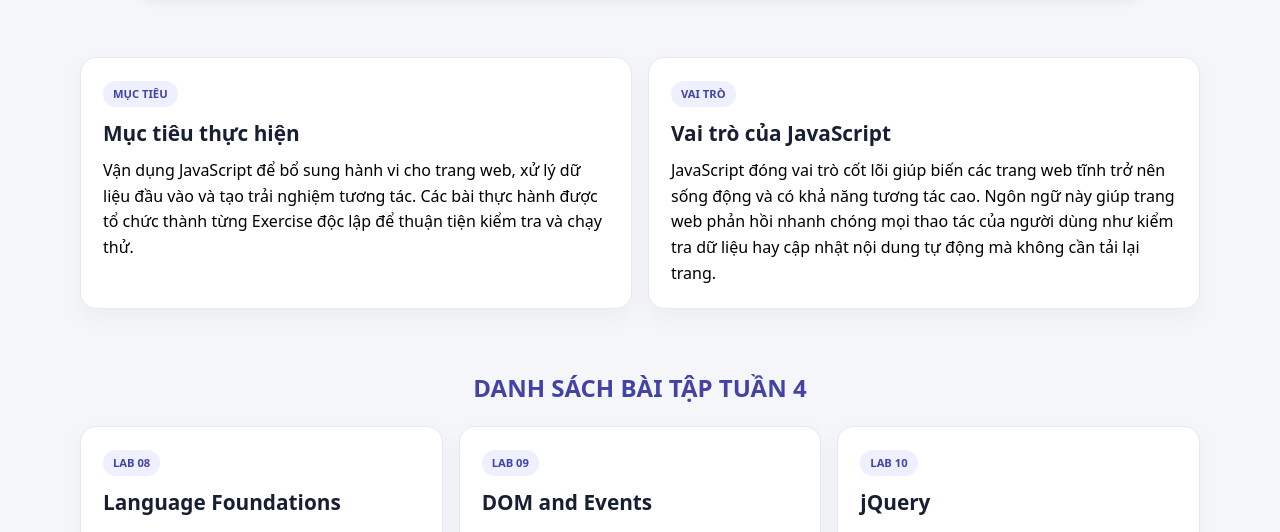
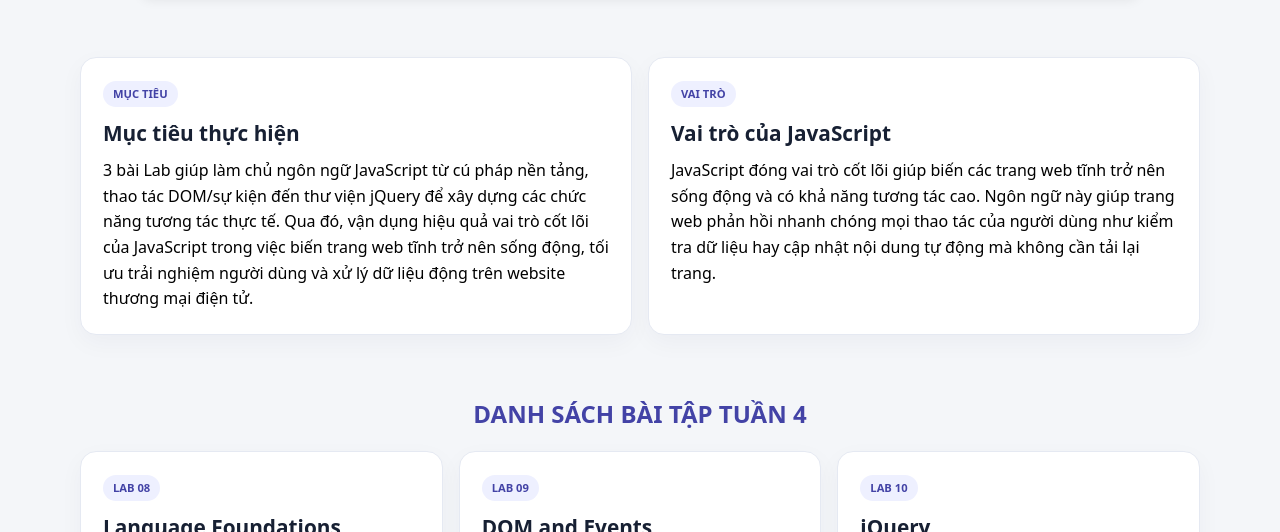
Before and after one commit to hautran31241027195/PTUDTMDT_hau, a plain HTML site: page JavaScript-Labs/index.html in a window 1280 px wide. Shown: the part 568-1100 px from the top of the page. Drawn offline with Linux system fonts and the light colour scheme.

Commit message:
Revise objectives paragraph in index.html
Updated the content of the paragraph describing the objectives of the JavaScript labs to provide a clearer overview of the learning outcomes.

```diff
--- a/JavaScript-Labs/index.html
+++ b/JavaScript-Labs/index.html
@@ -80,8 +80,9 @@
             <article class="card">
                 <span class="pill">MỤC TIÊU</span>
                 <h3>Mục tiêu thực hiện</h3>
-                <p>Vận dụng JavaScript để bổ sung hành vi cho trang web, xử lý dữ liệu đầu vào và tạo trải nghiệm tương tác.
-                    Các bài thực hành được tổ chức thành từng Exercise độc lập để thuận tiện kiểm tra và chạy thử.</p>
+                <p>3 bài Lab giúp làm chủ ngôn ngữ JavaScript từ cú pháp nền tảng, thao tác DOM/sự kiện đến thư viện jQuery để xây dựng các chức năng tương tác thực tế.
+                    Qua đó, vận dụng hiệu quả vai trò cốt lõi của JavaScript trong việc biến trang web tĩnh trở nên sống động, tối ưu trải nghiệm người dùng và xử lý dữ liệu
+                    động trên website thương mại điện tử.</p>
             </article>
 
             <article class="card">
```
